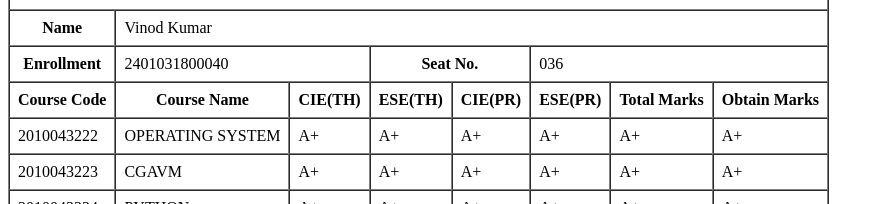
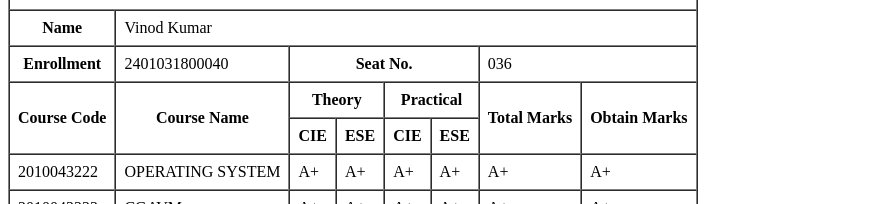
Before and after one commit to vinodkumr123/model_1_training, a plain HTML site: page Day_1/practical_2.html in a window 1280 px wide. Shown: the part 396-600 px from the top of the page, without its empty margins (0-884 px from the left). Drawn offline with Linux system fonts and the light colour scheme.

Commit message:
optimize

```diff
--- a/Day_1/practical_2.html
+++ b/Day_1/practical_2.html
@@ -15,20 +15,28 @@
         </tr>
         <tr>
             <th>Enrollment</th>
-            <td colspan="2">2401031800040</td>
-            <th colspan="2">Seat No.</th>
+            <td colspan="">2401031800040</td>
+            <th colspan="4">Seat No.</th>
             <td colspan="3">036</td>
         </tr>
 
-        <tr>
-            <th>Course Code</th>
-            <th>Course Name</th>
-            <th>CIE(TH)</th>
-            <th>ESE(TH)</th>
-            <th>CIE(PR)</th>
-            <th>ESE(PR)</th>
-            <th>Total Marks</th>
-            <th>Obtain Marks</th>
+       <tr>
+            <th rowspan="2">Course Code</th>
+            <th rowspan="2">Course Name</th>
+
+            <th colspan="2">Theory</th>
+            <th colspan="2">Practical</th>
+
+            <th rowspan="2">Total Marks</th>
+            <th rowspan="2">Obtain Marks</th>
+        </tr>
+
+         <tr>
+            <th>CIE</th>
+            <th>ESE</th>
+
+            <th>CIE</th>
+            <th>ESE</th>
         </tr>
 
         <tr>
```
